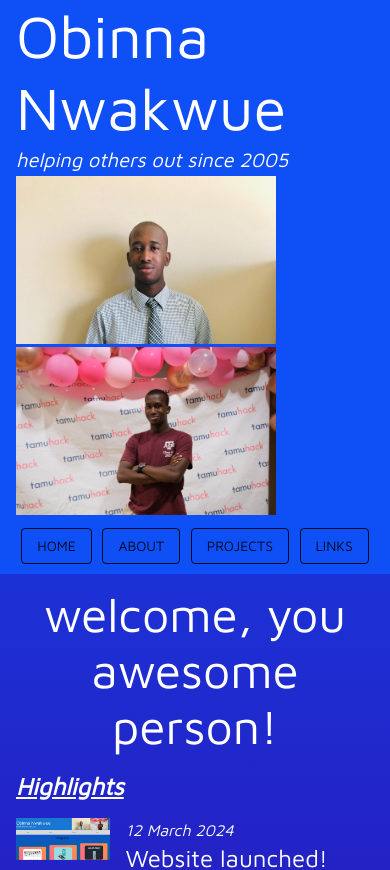
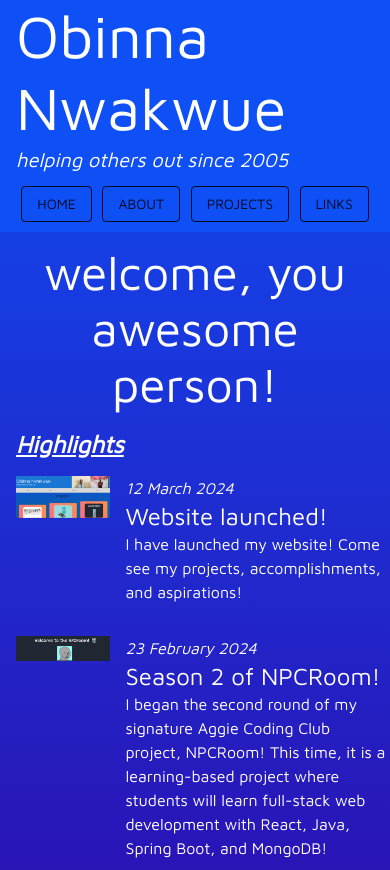
Before and after one commit to obinnanprogrammed/Website, a React (Create React App) app: page / in a window 390 px wide. Shown: the top 870 px of the page. Built offline with nearby package versions, Linux system fonts and the light colour scheme.

Commit message:
conditional picture render based on viewport size

```diff
--- a/src/components/Header.js
+++ b/src/components/Header.js
@@ -1,4 +1,4 @@
-import React from 'react';
+import { React, useState, useEffect } from 'react';
 import { useNavigate } from 'react-router-dom';
 import AppBar from '@mui/material/AppBar';
 import Toolbar from '@mui/material/Toolbar';
@@ -9,6 +9,18 @@ import howdyHack from '../pictures/DSCF1734 (1).JPG';
 
 function Header() {
   const navigate = useNavigate();
+  const [large, setLarge] = useState(window.innerWidth > 1024);
+  const [medium, setMedium] = useState(window.innerWidth > 760);
+
+  const updateSize = () => {
+    setLarge(window.innerWidth > 1024);
+    setMedium(window.innerWidth > 760);
+  }
+
+  useEffect(() => {
+    window.addEventListener("resize", updateSize);
+    return () => { window.removeEventListener("resize", updateSize); }
+  })
   return (
     <ThemeProvider theme={theme}>
       <AppBar position="static" style={{ backgroundColor: "#0E4FF6"}} elevation="0">
@@ -22,8 +34,8 @@ function Header() {
             </Grid>
             <Grid item>
               <div>
-                <img src={proPic} alt="Obinna Nwakwue" style={{width: '260px', height: '168px'}}/>
-                <img src={howdyHack} alt="Obinna Nwakwue at HowdyHack 2023" style={{width: '260px', height: '168px'}} />
+                {large && <img src={proPic} alt="Obinna Nwakwue" style={{width: '260px', height: '168px'}}/>}
+                {medium && <img src={howdyHack} alt="Obinna Nwakwue at HowdyHack 2023" style={{width: (window.innerWidth > 760 && window.innerWidth < 1024 ? '210px' : '260px'), height: '168px'}} />}
               </div>
             </Grid>
           </Grid>
```
